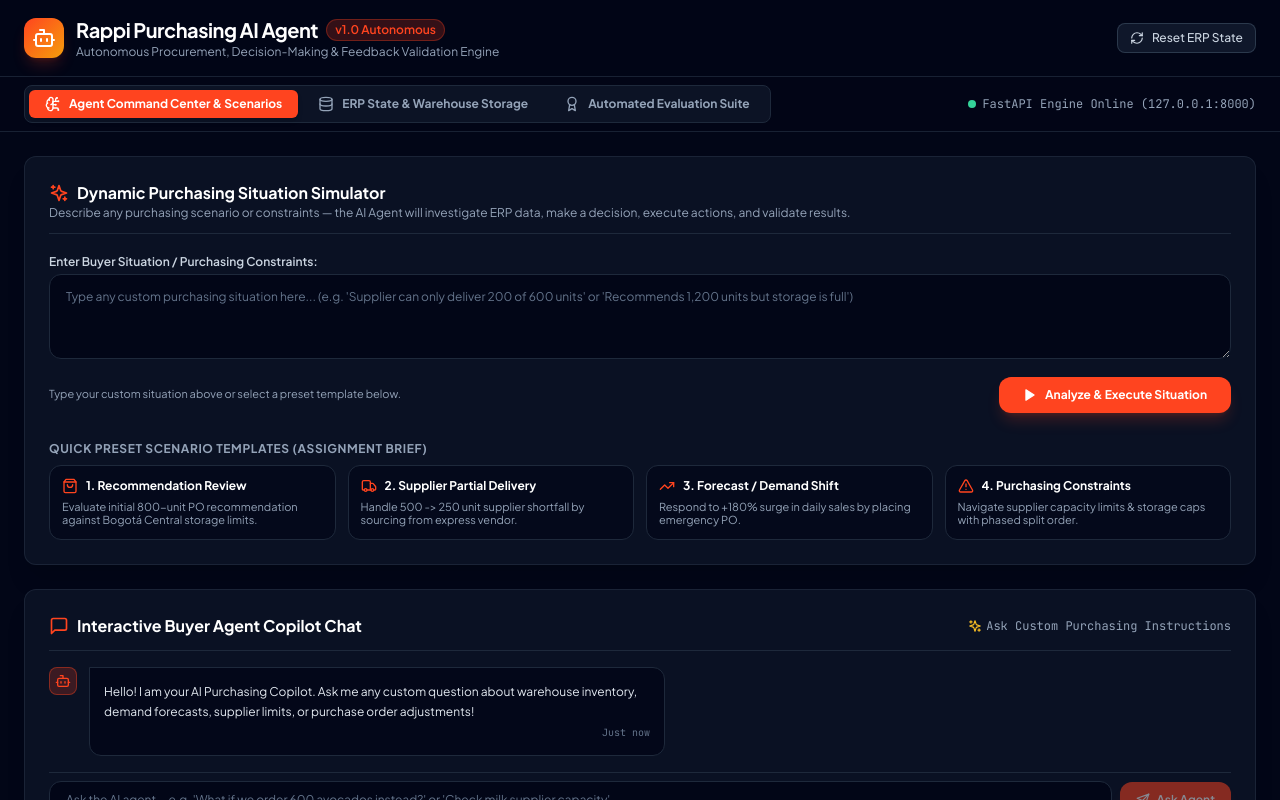
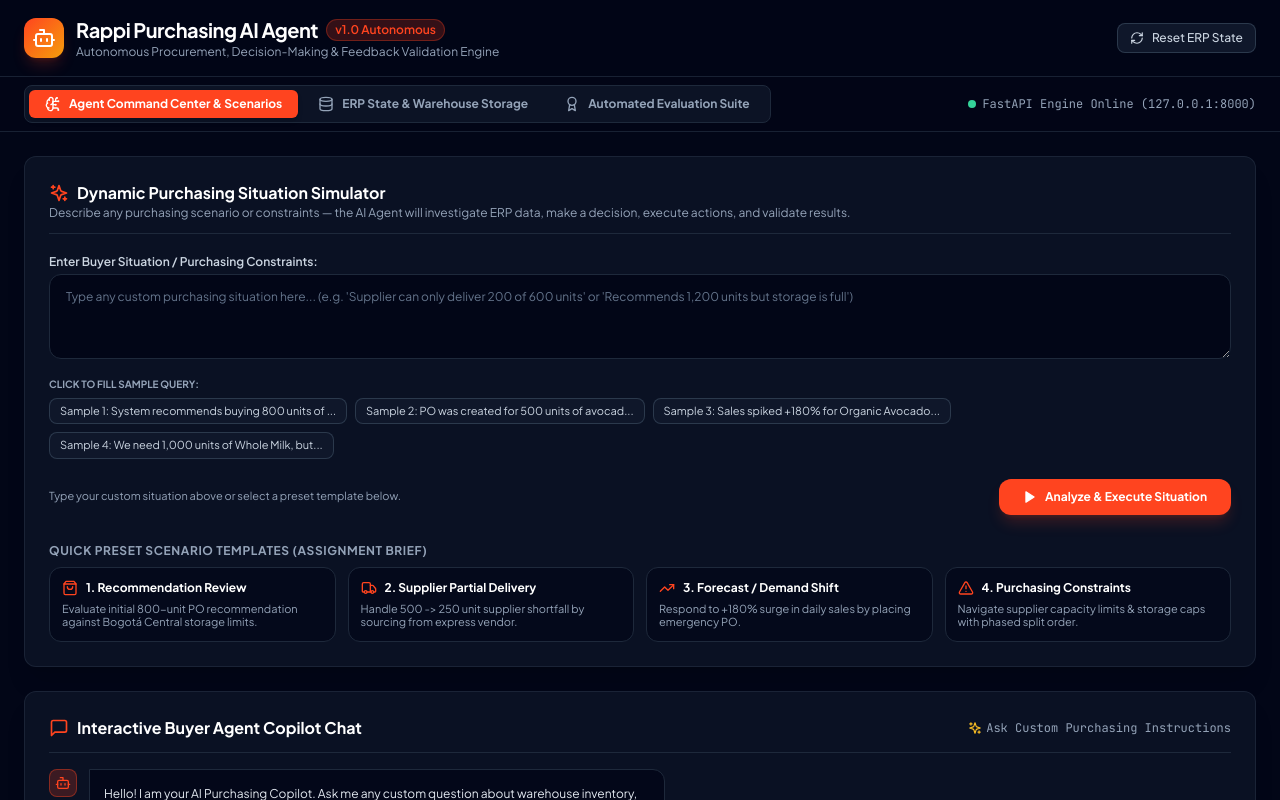
Before and after one commit to hansikadev/Rappi_assign, a React (Vite) app in the folder frontend/: page / in a window 1280 px wide. Shown: the top 800 px of the page. Built offline with nearby package versions, Linux system fonts and the light colour scheme; no server answers.

Commit message:
Add sample query click chips to dynamic scenario simulator

```diff
--- a/frontend/src/components/ScenarioSelector.jsx
+++ b/frontend/src/components/ScenarioSelector.jsx
@@ -1,5 +1,12 @@
 import React, { useState } from 'react';
 import { ShoppingBag, Truck, TrendingUp, AlertTriangle, Play, Sparkles } from 'lucide-react';
+
+const SAMPLE_CHIPS = [
+  "System recommends buying 800 units of Organic Hass Avocados. Check stock (150), open POs (150), and Bogotá Central warehouse space (60 cu ft).",
+  "PO was created for 500 units of avocados, but supplier notifies only 250 units can be supplied. Sourcing from alternate express supplier.",
+  "Sales spiked +180% for Organic Avocados (35 to 98 units/day). Stock cover is down to 3 days. Evaluate emergency replenishment.",
+  "We need 1,000 units of Whole Milk, but supplier max single-order limit is 800 units and node budget is $4,500."
+];
 
 const PRESETS = [
   {
@@ -68,7 +75,25 @@
           />
         </div>
 
-        <div className="flex justify-between items-center">
+        {/* Quick Sample Click Chips */}
+        <div className="space-y-1.5">
+          <div className="text-[10px] uppercase font-bold text-slate-400">Click to fill sample query:</div>
+          <div className="flex flex-wrap gap-2">
+            {SAMPLE_CHIPS.map((chipText, i) => (
+              <button
+                key={i}
+                type="button"
+                onClick={() => setCustomSituation(chipText)}
+                className="text-[11px] px-2.5 py-1 bg-slate-900 hover:bg-slate-800 border border-slate-700/80 rounded-lg text-slate-300 transition text-left cursor-pointer truncate max-w-xs"
+                title={chipText}
+              >
+                Sample {i + 1}: {chipText.substring(0, 38)}...
+              </button>
+            ))}
+          </div>
+        </div>
+
+        <div className="flex justify-between items-center pt-2">
           <div className="text-[11px] text-slate-400">
             Type your custom situation above or select a preset template below.
           </div>
```
